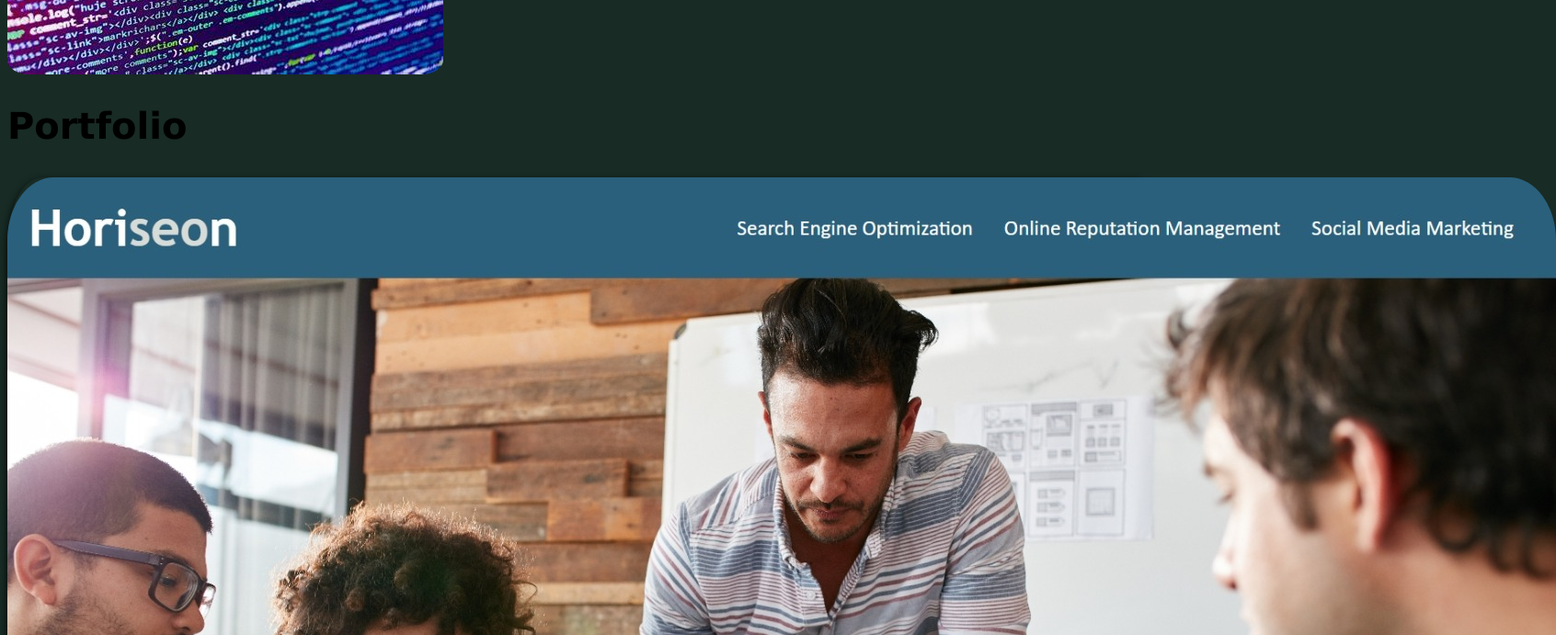
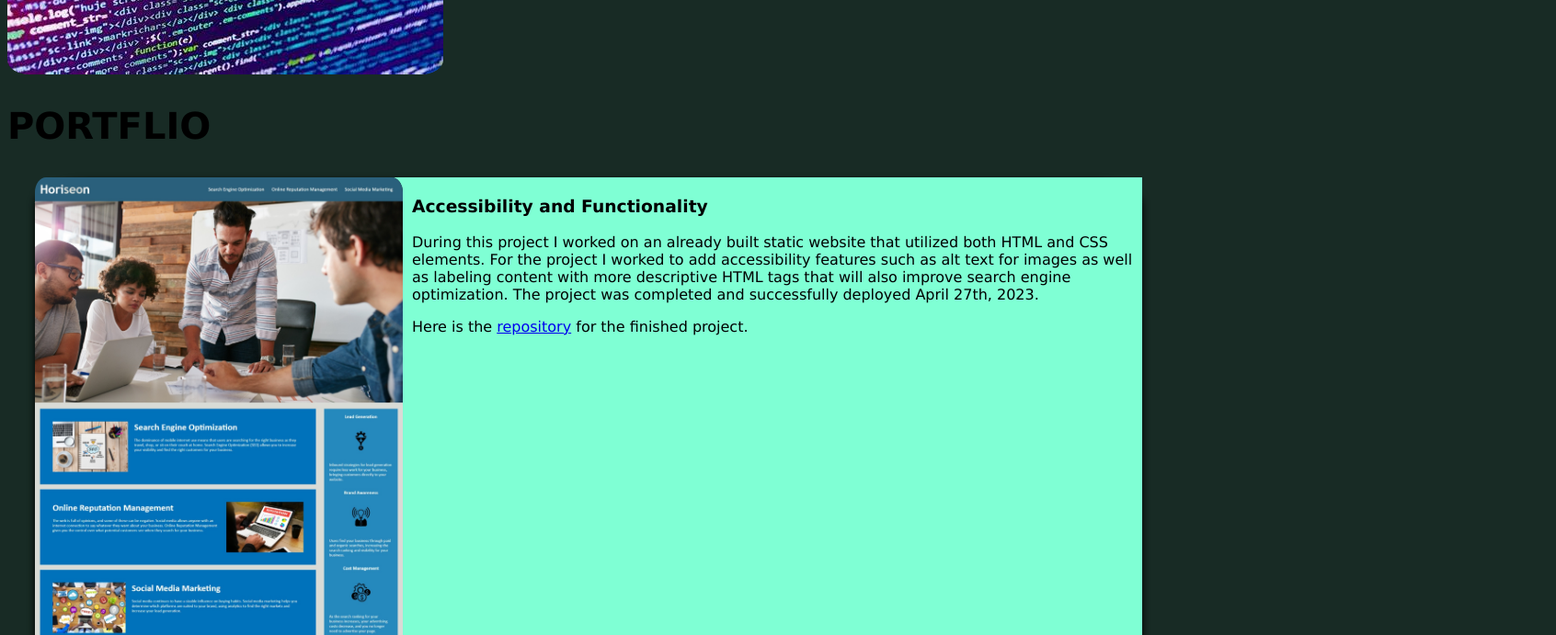
Before and after one commit to octo-xz/create-portfolio-challenge-2, a plain HTML site: page index.html in a window 1280 px wide. Shown: the part 789-1480 px from the top of the page at 92% size, 1692 px wide, since content can reach past the window. Drawn offline with Linux system fonts and the light colour scheme.

Commit message:
added background colors to cards

```diff
--- a/assets/style.css
+++ b/assets/style.css
@@ -70,9 +70,13 @@ h2 {
 }
 
 .card {
+    background-color: aquamarine;
     box-shadow: 0 4px 8px;
     transition: 0.3s;
-    border-radius: 3%;
+    border-radius: 5%;
+    display: flex;
+    flex-direction: row;
+    margin: 30px
 }
 
 card:hover {
@@ -81,11 +85,18 @@ card:hover {
 
 .container {
     padding: 2px 10px;
+    background-color: aquamarine;
+}
+
+h3, p {
+    background-color: aquamarine;
+}
+
+#repo {
+    background-color: aquamarine;
 }
 
 .card-image {
     border-radius: 3%;
-    width: 400px 500px;
-    display: flex;
-    flex-flow: row wrap;
+    width: 400px;
 }
--- a/index.html
+++ b/index.html
@@ -30,13 +30,13 @@
                 <p id="about">After successfully completing the UC Berkeley Extension bootcamp I am looking to make a career change in the wonderful world of the tech industry. Having developed both skills in front-end and back-end technologies I look forward to putting my skills to the test by working for a company whose mission I can stand behind.</p>
             </section>
         </section>
-        <h2 id="portfolio">Portfolio</h2>
+        <h2 id="portfolio">PORTFLIO</h2>
         <article class="card">
             <img class="card-image" src="/assets/images/horiseon-marketing.jpeg" alt="A scrolling screenshot of the Horiseon Marketing webpage. It features a hero image of four people working on computers around a table. In the navigation header includes the names of the three sections included in the webpage. Each section is in a blue box with an image to the left. Along the right side of the page is an aside including further features of working with Horiseon Social Solution Services.">
             <section class="container">
                 <h3>Accessibility and Functionality</h3>
                 <p>During this project I worked on an already built static website that utilized both HTML and CSS elements. For the project I worked to add accessibility features such as alt text for images as well as labeling content with more descriptive HTML tags that will also improve search engine optimization. The project was completed and successfully deployed April 27th, 2023.</p>
-                <p>Here is the <a href="https://github.com/octo-xz/Challenge-1-fix-website">repository</a> for the finished project.</p>
+                <p>Here is the <a id="repo" href="https://github.com/octo-xz/Challenge-1-fix-website">repository</a> for the finished project.</p>
             </section>
         </article>
         <article class="card">
@@ -49,17 +49,17 @@
         </article>
         <article class="card">
             <img class="card-image" src="/assets/images/coding-placeholder.jpg">
-            <section class="container">\
+            <section class="container">
                 <h3>Password Generator</h3>
                 <p>For the third projcet completed in the UC Berkeley coding bootcamp inlcuding using JavaScript to create a password generator. This was made including HTML and CSS to make it responsive and include a clean user interface.</p>
             </section>
         </article>
         <article class="card">
             <img class="card-image" src="/assets/images/coding-placeholder.jpg">
-            <seciton clsas="container">
+            <section clsas="container">
                 <h3>Project 4</h3>
                 <p>Project 4 is built up from scratch and includes elements relating to web APIs.</p>
-            </seciton>
+            </section>
         </article>
         </main>
         </main>
```
